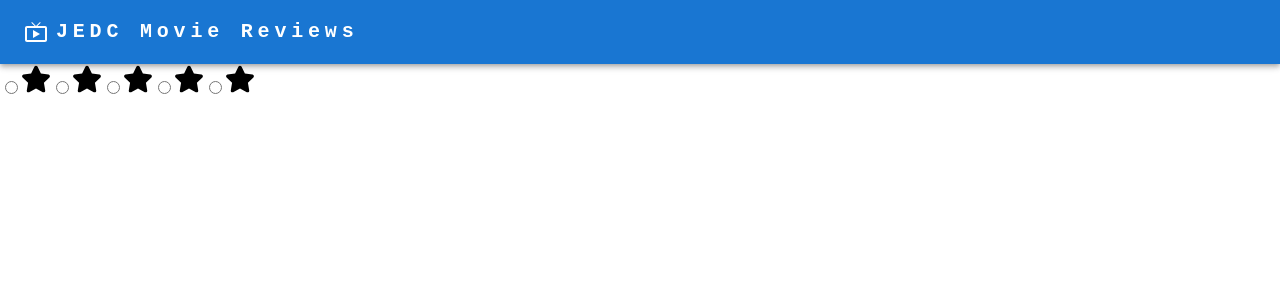
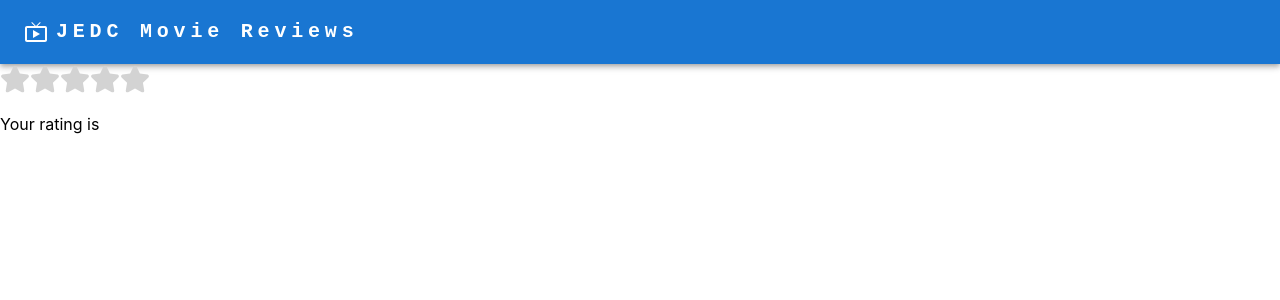
Before and after one commit to daltontewanger/milestone-2, a React (Create React App) app: page /newreview in a window 1280 px wide. Shown: the top 300 px of the page. Built offline with nearby package versions, Linux system fonts and the light colour scheme; the HTML template or start-up script is replaced by a standard one.

Commit message:
starRatikng componnent is finished

```diff
--- a/src/Components/StarRating.js
+++ b/src/Components/StarRating.js
@@ -1,9 +1,10 @@
 import { useState } from "react";
 import { FaStar } from "react-icons/fa"; //npm install react-icons
+import './StarRating.css';
 
 function StarRating() {
-    const [rating, setRating] = useState(null)
-
+    const [rating, setRating] = useState(null);
+    const [hover, setHover] = useState(null);
 
     return (
         <div className="starRating">
@@ -11,11 +12,21 @@ function StarRating() {
                 const currentRating = index + 1;
                 return(
                     <label>
-                        <input type="radio" name="starNumber" value={currentRating} onClick={() => setRating(currentRating)} />
-                        <FaStar size={30} />
+                        <input type="radio"
+                        name="starNumber"
+                        value={currentRating}
+                        onClick={() => setRating(currentRating)} />
+                        <FaStar
+                        className='star'
+                        size={30}
+                        color={currentRating <= (hover || rating) ? "gold" : "lightgrey"}
+                        onMouseEnter={() => setHover(currentRating)}
+                        onMouseLeave={() => setHover(null)}
+                        />
                     </label>
                 );
             })}
+            <p>Your rating is {rating}</p>
         </div>
     )
 }
```
